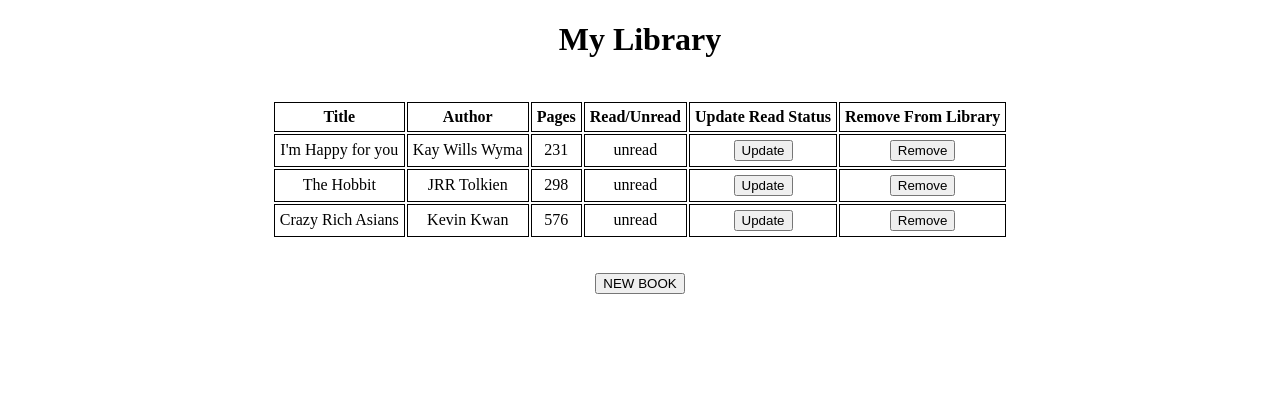
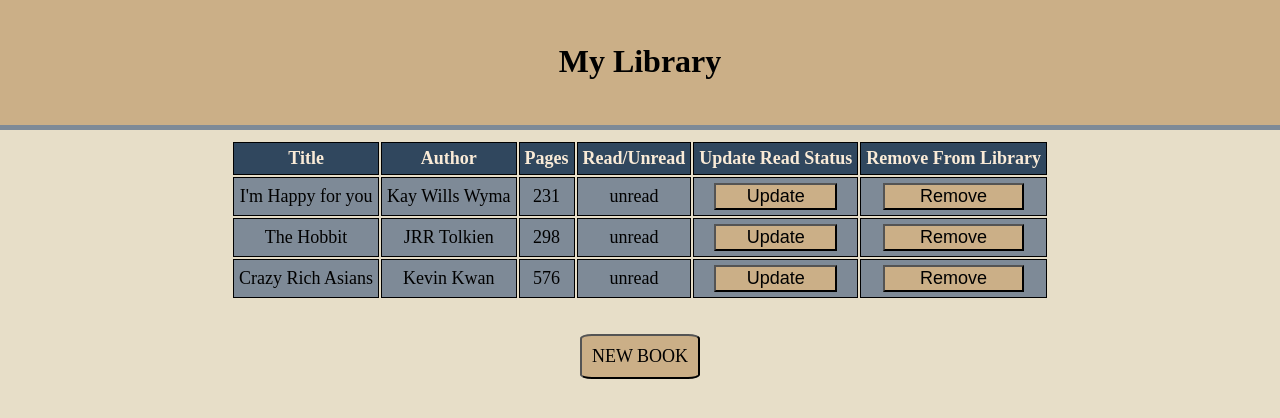
Before and after one commit to jsfilas/Library, a plain HTML site: page index.html in a window 1280 px wide. Drawn offline with Linux system fonts and the light colour scheme.

Commit message:
updated CSS styling to make library more visually appealing

```diff
--- a/style.css
+++ b/style.css
@@ -1,6 +1,15 @@
 body {
     text-align: center;
+    background: #e7dec8;
+    font-family: American typewriter, sans serif;
 
+}
+
+h1 {
+    background-color: #cbaf87;
+    padding: 45px;
+    margin: -10px;
+    border-bottom: 5px solid #7e8a97;
 }
 
 div {
@@ -10,11 +19,26 @@ div {
 #table {
     display: block;
     margin-top: 20px;
+    font-size: large;
+}
+
+button {
+    background-color: #cbaf87;
+    padding-left: 20%;
+    padding-right: 20%;
+    font-size: large;
+
 }
 
 th, td {
     border: 1px solid black;
     padding: 5px;
+    background-color: #7e8a97;
+}
+
+th {
+    background-color: #30475e;
+    color: antiquewhite;
 }
 
 #form-box {
@@ -25,8 +49,18 @@ th, td {
 
 #newBook {
     margin-bottom: 20px;
+    background-color: #cbaf87;
+    border-radius: 10%;
+    padding: 10px;
+    font-family: American typewriter, sans serif;
+
 }
 
 #submit {
     margin-top: 10px;
+    background-color: #cbaf87;
+    border-radius: 10%;
+    padding: 10px;
+    font-family: American typewriter, sans serif;
+
 }
```
